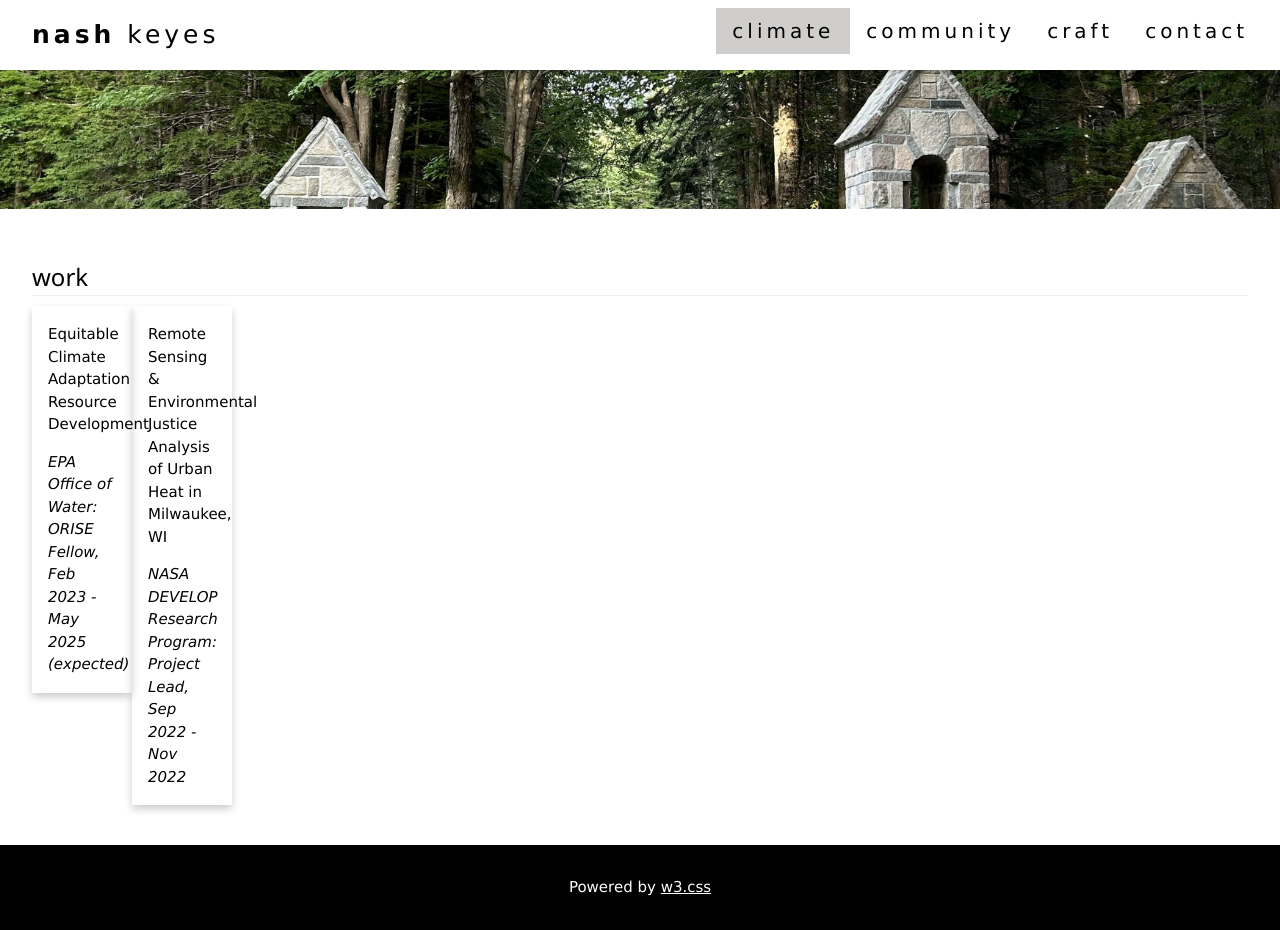
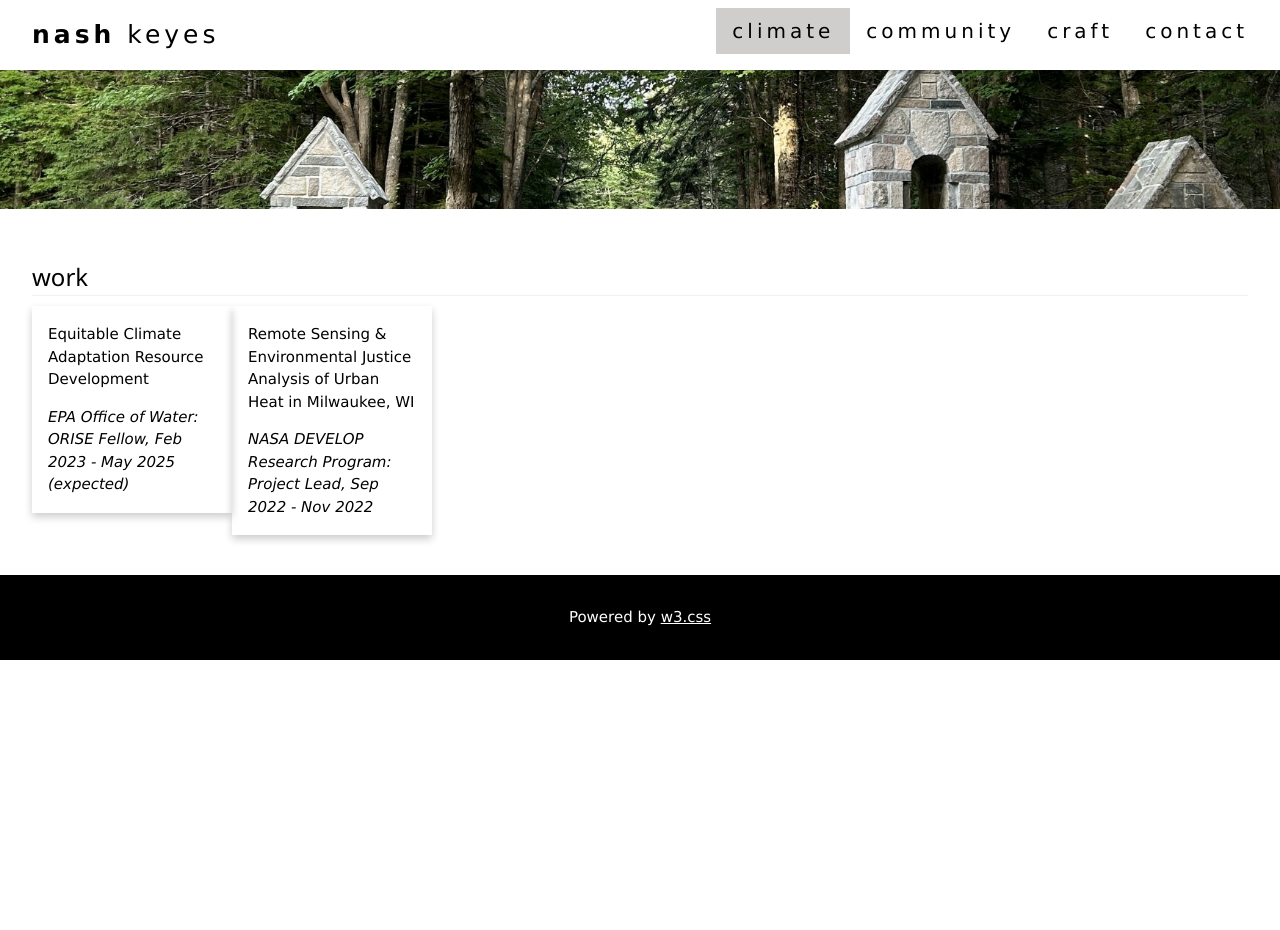
Before and after one commit to ndbkeyes/ndbkeyes.github.io, a Jekyll site: the page climate.html, which Jekyll copies as it is, in a window 1280 px wide and 930 px high. Built offline with Jekyll 4.4.1, drawn with Linux system fonts in a browser that asks for light colours.

Commit message:
Update climate.html

```diff
--- a/climate.html
+++ b/climate.html
@@ -39,7 +39,7 @@
     <div class="w3-container w3-padding-32" id="work">
       <h3 class="w3-border-bottom w3-border-light-grey">work</h3>
 
-      <div class="card">
+      <div class="card" style="width:200px;">
         <!-- IMG -->
         <div class="container">
           <p>Equitable Climate Adaptation Resource Development</p>
@@ -47,7 +47,7 @@
         </div>
       </div>
 
-      <div class="card">
+      <div class="card" style="width:200px;">
         <!-- IMG -->
         <div class="container">
           <p>Remote Sensing & Environmental Justice Analysis of Urban Heat in Milwaukee, WI</p>
```
